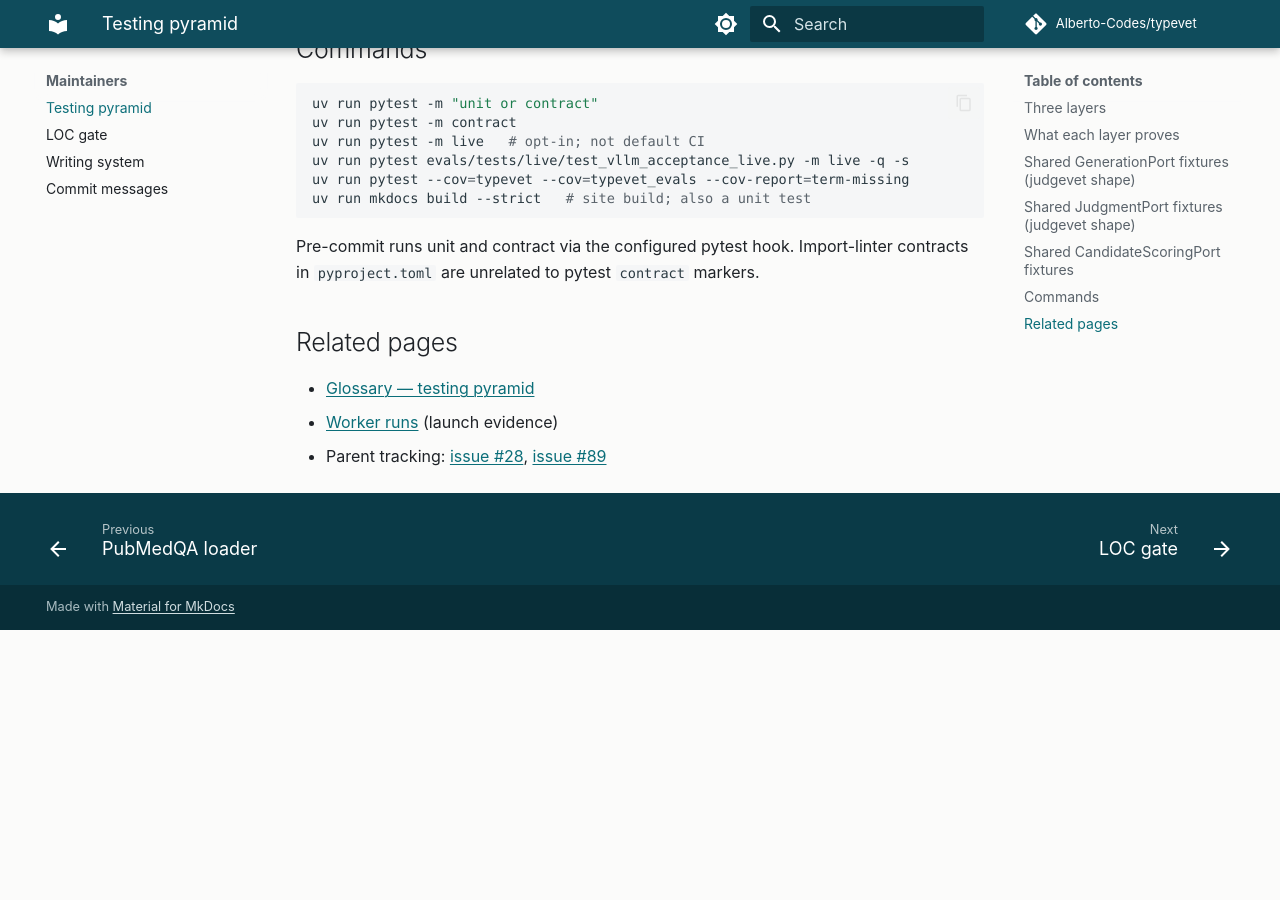
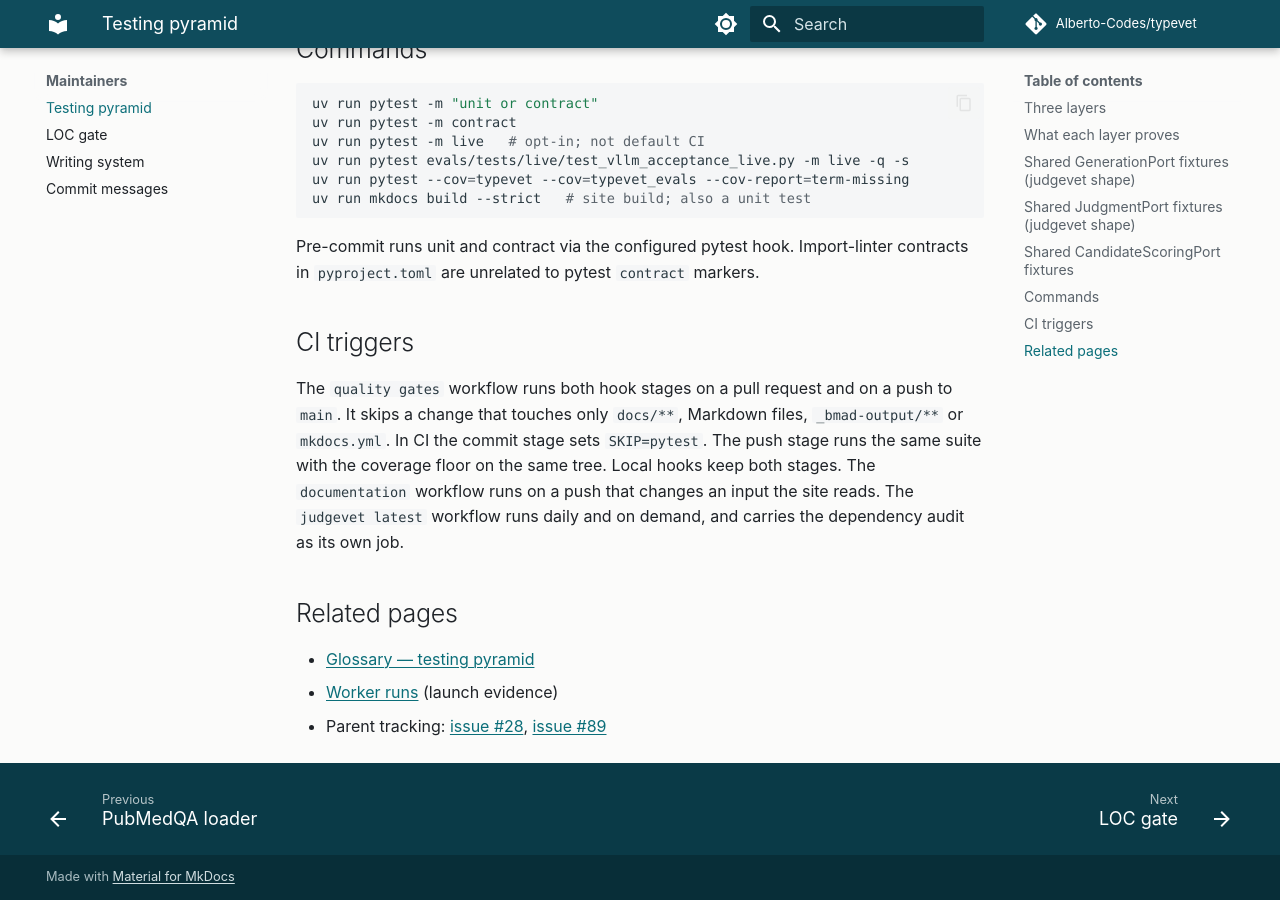
Before and after one commit to Alberto-Codes/typevet, an MkDocs documentation site: the page built from docs/reference/testing.md, in a window 1280 px wide and 900 px high, scrolled down 2552 px. Built offline with MkDocs 1.6.1 and Material for MkDocs 9.7.7, drawn with Linux system fonts in a browser that asks for light colours; comment, search, counter and statistics services are not loaded; before the commit the page ends 3182 px from its top, so only the background shows below that.

Commit message:
docs(reference): state the CI trigger policy on the testing page and README
The quality gates workflow now skips docs-only changes and runs the
test suite once per job (928e4af). The testing reference gains a CI
triggers section and the README sentence names the exception. This
docs-only commit is also the proof that a docs-only push runs the
documentation workflow and not quality gates.

Refs #455

```diff
--- a/docs/reference/testing.md
+++ b/docs/reference/testing.md
@@ -112,6 +112,16 @@ uv run mkdocs build --strict   # site build; also a unit test
 Pre-commit runs unit and contract via the configured pytest hook. Import-linter
 contracts in `pyproject.toml` are unrelated to pytest ``contract`` markers.
 
+## CI triggers
+
+The `quality gates` workflow runs both hook stages on a pull request and on a
+push to `main`. It skips a change that touches only `docs/**`, Markdown files,
+`_bmad-output/**` or `mkdocs.yml`. In CI the commit stage sets `SKIP=pytest`.
+The push stage runs the same suite with the coverage floor on the same tree.
+Local hooks keep both stages. The `documentation` workflow runs on a push
+that changes an input the site reads. The `judgevet latest` workflow runs daily
+and on demand, and carries the dependency audit as its own job.
+
 ## Related pages
 
 - [Glossary — testing pyramid](glossary.md#terms)
```
Also changed, not shown: README.md (+2 -1 lines).
